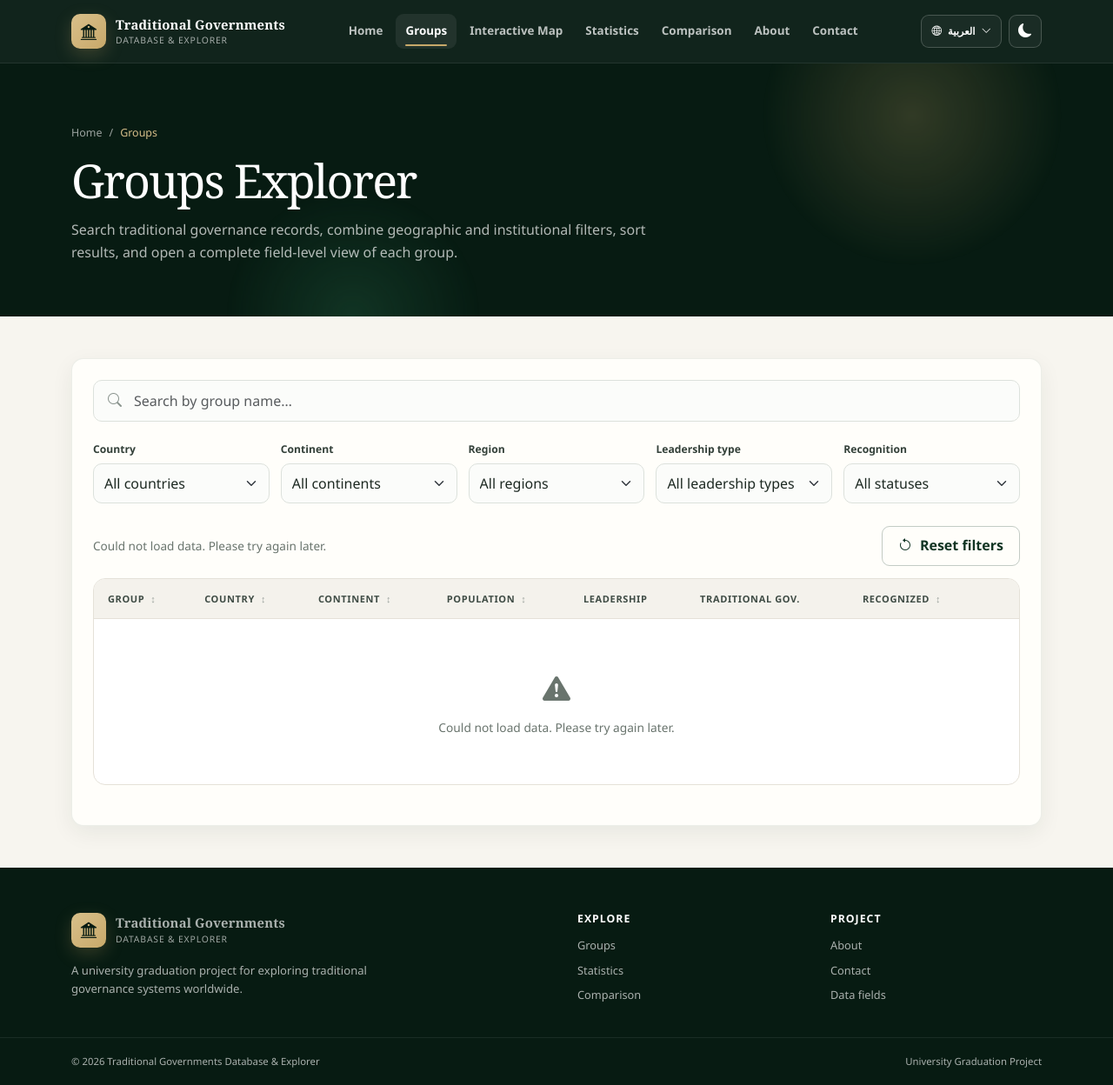
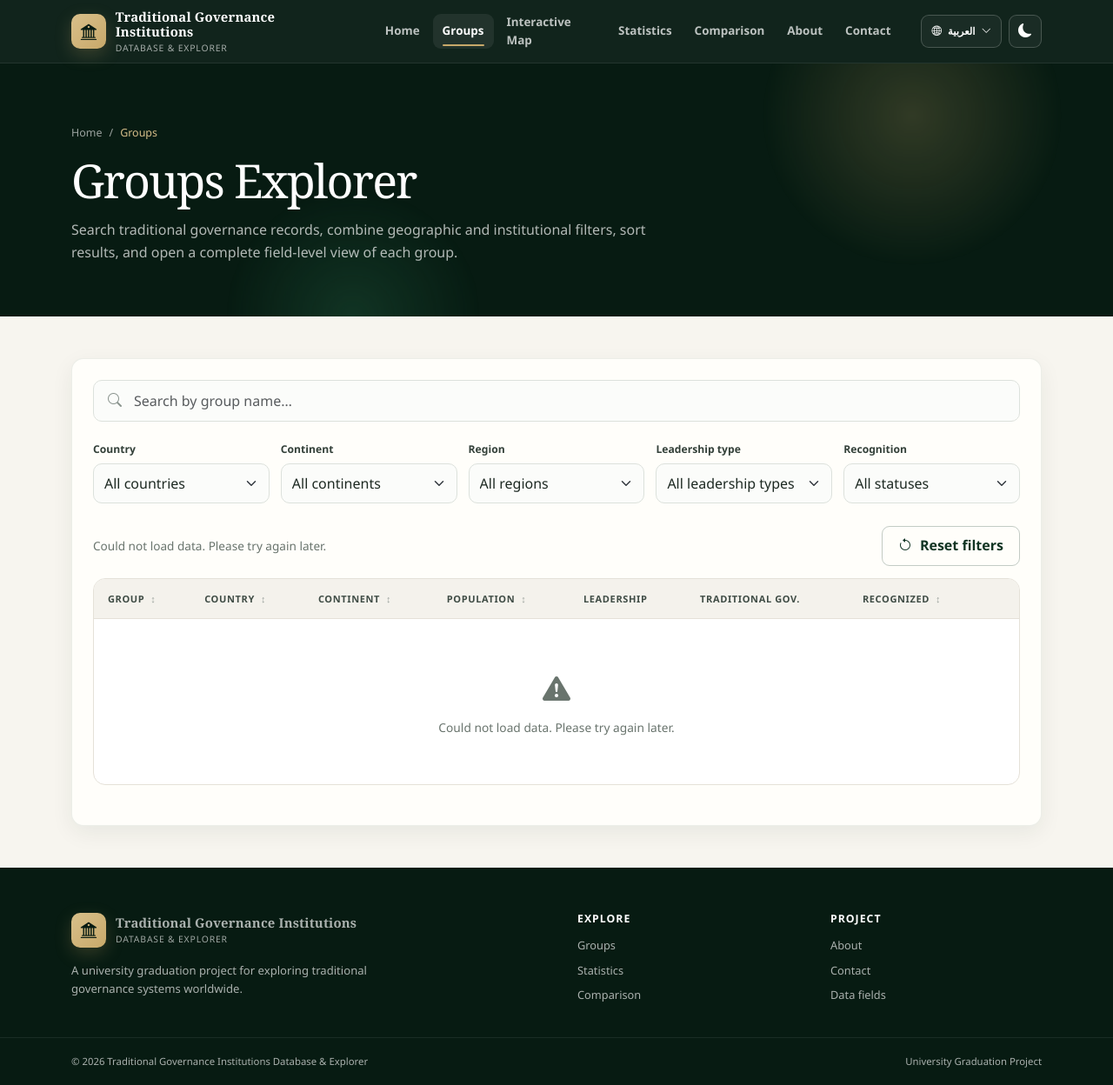
Before and after one commit to mussabtaha/Traditional-Governance-Data-Analytics-and-Visualization-Platform, a plain HTML site: page groups.html in a window 1280 px wide. Shown: the whole page at 87% size. Drawn offline with Linux system fonts and the light colour scheme; no server answers.

```diff
--- a/groups.html
+++ b/groups.html
@@ -20,7 +20,7 @@
   <a class="skip-link" href="#main-content">Skip to main content</a>
   <div class="site-loader" id="siteLoader" aria-hidden="true"><div class="loader-mark"></div></div>
   <header class="site-header"><div class="container nav-shell">
-    <a class="brand" href="index.html"><span class="brand-mark"><i class="bi bi-bank2"></i></span><span class="brand-copy"><strong>Traditional Governments</strong><small>Database &amp; Explorer</small></span></a>
+    <a class="brand" href="index.html"><span class="brand-mark"><i class="bi bi-bank2"></i></span><span class="brand-copy"><strong>Traditional Governance Institutions</strong><small>Database &amp; Explorer</small></span></a>
     <button class="nav-toggle" id="navToggle" type="button" aria-expanded="false" aria-controls="navMenu" aria-label="Toggle navigation"><span></span><span></span><span></span></button>
     <nav aria-label="Primary navigation"><ul class="nav-menu" id="navMenu"><li><a class="nav-link" href="index.html">Home</a></li><li><a class="nav-link active" href="groups.html">Groups</a></li><li><a class="nav-link" href="index.html#distribution-map">Interactive Map</a></li><li><a class="nav-link" href="statistics.html">Statistics</a></li><li><a class="nav-link" href="comparison.html">Comparison</a></li><li><a class="nav-link" href="about.html">About</a></li><li><a class="nav-link" href="contact.html">Contact</a></li></ul></nav>
   </div></header>
@@ -51,7 +51,7 @@
 
   <dialog class="detail-dialog" id="groupDetailDialog" aria-labelledby="detailGroupName"><header class="dialog-head"><div><small id="detailGroupLocation">Location</small><h2 id="detailGroupName">Group details</h2></div><button class="dialog-close" id="closeGroupDialog" type="button" aria-label="Close details"><i class="bi bi-x-lg"></i></button></header><div class="dialog-body" id="detailContent"></div></dialog>
 
-  <footer class="site-footer"><div class="footer-main"><div class="container"><div class="row g-5"><div class="col-lg-6"><a class="brand" href="index.html"><span class="brand-mark"><i class="bi bi-bank2"></i></span><span class="brand-copy"><strong>Traditional Governments</strong><small>Database &amp; Explorer</small></span></a><p class="footer-copy">A university graduation project for exploring traditional governance systems worldwide.</p></div><div class="col-6 col-lg-3"><h2 class="footer-title">Explore</h2><ul class="footer-links"><li><a href="groups.html">Groups</a></li><li><a href="statistics.html">Statistics</a></li><li><a href="comparison.html">Comparison</a></li></ul></div><div class="col-6 col-lg-3"><h2 class="footer-title">Project</h2><ul class="footer-links"><li><a href="about.html">About</a></li><li><a href="contact.html">Contact</a></li><li><a href="about.html#data-fields">Data fields</a></li></ul></div></div></div></div><div class="footer-bottom"><div class="container"><span>© 2026 Traditional Governments Database &amp; Explorer</span><span>University Graduation Project</span></div></div></footer>
+  <footer class="site-footer"><div class="footer-main"><div class="container"><div class="row g-5"><div class="col-lg-6"><a class="brand" href="index.html"><span class="brand-mark"><i class="bi bi-bank2"></i></span><span class="brand-copy"><strong>Traditional Governance Institutions</strong><small>Database &amp; Explorer</small></span></a><p class="footer-copy">A university graduation project for exploring traditional governance systems worldwide.</p></div><div class="col-6 col-lg-3"><h2 class="footer-title">Explore</h2><ul class="footer-links"><li><a href="groups.html">Groups</a></li><li><a href="statistics.html">Statistics</a></li><li><a href="comparison.html">Comparison</a></li></ul></div><div class="col-6 col-lg-3"><h2 class="footer-title">Project</h2><ul class="footer-links"><li><a href="about.html">About</a></li><li><a href="contact.html">Contact</a></li><li><a href="about.html#data-fields">Data fields</a></li></ul></div></div></div></div><div class="footer-bottom"><div class="container"><span>© 2026 Traditional Governance Institutions Database &amp; Explorer</span><span>University Graduation Project</span></div></div></footer>
   <a class="back-to-top" id="backToTop" href="#main-content" aria-label="Back to top"><i class="bi bi-arrow-up"></i></a>
   <script src="assets/vendor/bootstrap.bundle.min.js" defer></script>
   <script src="js/i18n.js?v=map-filter-1" defer></script>
```
